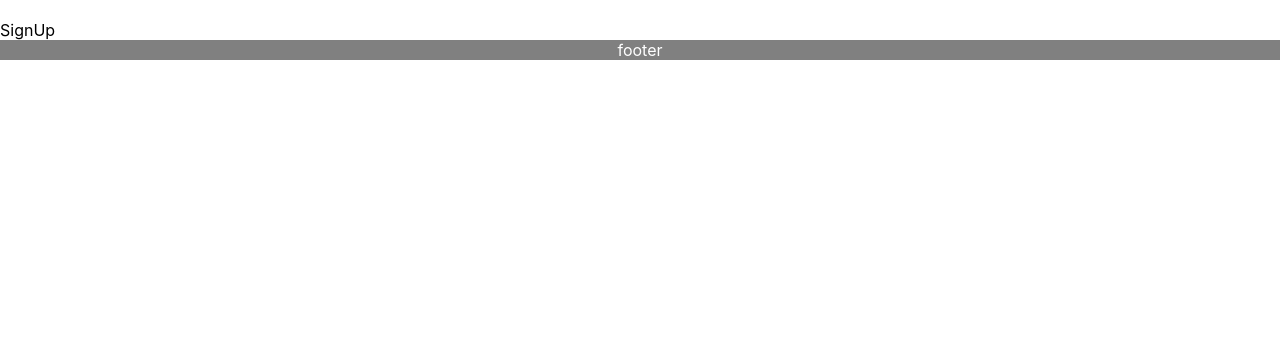
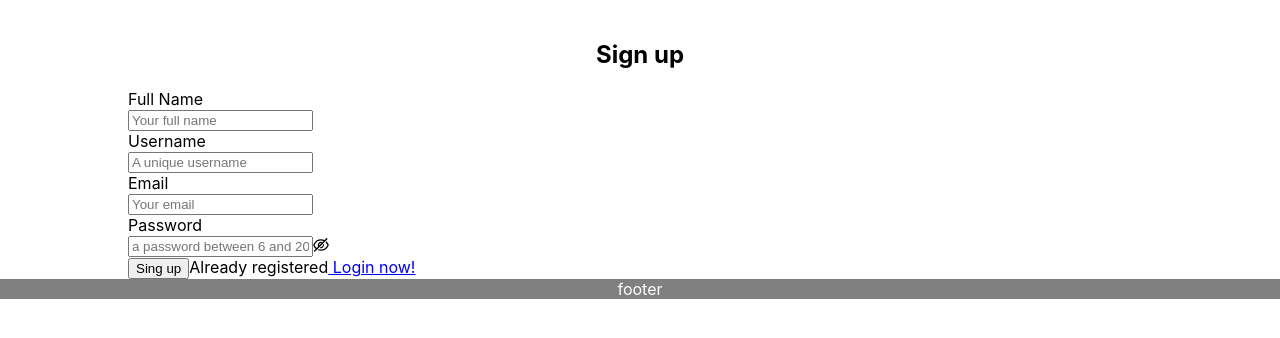
Before and after one commit to healingfields/Polling-App, a React (Create React App) app in the folder polling-frontend/: page /signup in a window 1280 px wide. Shown: the top 338 px of the page. Built offline with nearby package versions, Linux system fonts and the light colour scheme.

Commit message:
created the signUp initial funtionnalities

```diff
--- a/polling-frontend/src/components/presentational/user/signUp/SignUp.css
+++ b/polling-frontend/src/components/presentational/user/signUp/SignUp.css
@@ -0,0 +1,4 @@
+.signup-container{
+    max-width: 80%;
+    margin: 0 auto;
+}
--- a/polling-frontend/src/components/presentational/user/signUp/SignUp.js
+++ b/polling-frontend/src/components/presentational/user/signUp/SignUp.js
@@ -1,9 +1,214 @@
-import React from 'react'
+import React, { useState } from 'react'
+import './SignUp.css'
+import { Button, Checkbox, Form, Input } from 'antd';
+import { Link, redirect } from 'react-router-dom';
+import {signUp, checkUsernameAvailability} from '../../../../util/ApiUtils'
 
 function SignUp() {
+
+  const [user, setUser] = useState({
+    name:{value:''},
+    username:{value:''},
+    email:{value:''},
+    password:{value:''}
+  })
+
+  const handleInputChange = (event, validationFunction) => {
+    const target = event.target
+    const inputName = target.name
+    const inputValue = target.value
+
+    setUser({
+      [inputName]:{
+        value:inputValue,
+        ...validationFunction(inputName)
+      }
+    });
+  }
+
+  const validateName = (name) => {
+    if(name.length < 3){
+      return {
+        validationStatus: 'error',
+        errorMsg: 'name is too short (Minimum 3 characters needed)'
+      }
+    }else if(name.length > 15){
+      return {
+        validationStatus: 'error',
+        errorMsg: 'name is too long (Maximum 15 characters needed)'
+      }
+    }else{
+      return {
+        validationStatus: 'success',
+        errorMsg: null
+      }
+    }
+  }
+
+  const validateEmail = (email) => {
+    if(!email){
+      return {
+        validationStatus: 'error',
+        errorMsg: 'email shouldnt be empty'
+      }
+    }
+    const EMAIL_REGEX = RegExp('[^@ ]+@[^@ ]+\\.[^@ ]+');
+    if(!EMAIL_REGEX.test(email)){
+      return {
+        validationStatus: 'error',
+        errorMsg: 'email not valid'
+      }
+    }
+    if(email>22){
+      return {
+        validationStatus: 'error',
+        errorMsg: "email is too long"
+      }
+    }
+    return {
+      validationStatus:'sucess',
+      errorMsg: null
+    }
+  }
+
+  const validateUsername = (username) => {
+    if(username.length < 3){
+      return {
+        validationStatus: 'error',
+        errorMsg: 'username is too short (Minimum 3 characters needed)'
+      }
+    }else if(username.length > 15){
+      return {
+        validationStatus: 'error',
+        errorMsg: 'username is too long (Maximum 15 characters needed)'
+      }
+    }else{
+      return {
+        validationStatus: 'success',
+        errorMsg: null
+      }
+    }
+  }
+
+  const validateUsernameAvailability = () => {
+      if(user.username.validationStatus === 'error'){
+        return;
+      }
+
+    setUser({
+      username:{
+        ...user,
+        validationStatus:'validating',
+        errorMsg:null
+      }
+    });
+
+    checkUsernameAvailability(user.username.value)
+      .then(response=>{
+        if(response.available){
+          setUser({
+            username:{
+              ...user,
+              validationStatus:'success',
+              errorMsg:null
+            }
+          })
+        }else{
+          setUser({
+            username:{
+              ...user,
+              validationStatus:'error',
+              errorMsg:'this username is already taken'
+            }
+          });
+        }
+      }).catch(error=>{
+        setUser
+      })
+  }
+
+  const handleSubmit = (event) => {
+    event.preventDefault();
+    signUp(user)
+      .then(response => {
+        console.log("user created");
+        redirect("/login");
+      }).catch(error=>{
+        console.log("something went wrong");
+      })
+
+  }
+
+
   return (
-    <div>SignUp</div>
-  )
+    <div className='signup-container'>
+      <h1 style={{textAlign:"center"}}>Sign up</h1>
+      <div className='signup-content'>
+      <Form
+      name="basic"
+      labelCol={{ span: 8 }}
+      wrapperCol={{ span: 16 }}
+      initialValues={{ remember: true }}
+      autoComplete="off"
+      onFinish={handleSubmit}
+    >
+      <Form.Item
+        label="Full Name"
+        rules={[{ required: true, message: 'Please input your name!' }]}
+      >
+        <Input
+          name="name"
+          size='large'
+          placeholder='Your full name'
+          value={user.name.value}
+          onChange={(event) =>handleInputChange(event, validateName)}/>
+      </Form.Item>
+      <Form.Item
+        label="Username"
+        rules={[{ required: true, message: 'Please input your username!' }]}
+      >
+        <Input
+          name="username"
+          size='large'
+          placeholder='A unique username'
+          value={user.username.value}
+          onChange={(event) =>handleInputChange(event, validateUsername)}/>
+      </Form.Item>
+      <Form.Item
+        label="Email"
+        rules={[{ required: true, message: 'Please input your email!' }]}
+      >
+        <Input
+          name="email"
+          type='email'
+          size='large'
+          placeholder='Your email'
+          value={user.email.value}
+          onChange={(event) =>handleInputChange(event, validateEmail)}/>
+      </Form.Item>
+
+      <Form.Item
+        label="Password"
+        name="password"
+        rules={[{ required: true, message: 'Please input your password!' }]}
+      >
+        <Input.Password
+          size='large'
+          name='password'
+          placeholder='a password between 6 and 20 characters'
+          value={user.password.value} />
+      </Form.Item>
+
+      <Form.Item wrapperCol={{ offset: 8, span: 16 }}>
+        <Button type="primary" htmlType="submit" size='large'>
+          Sing up
+        </Button>
+        Already registered<Link to="/login">  Login now!</Link>
+      </Form.Item>
+    </Form>
+      </div>
+    </div>
+  );
 }
 
 export default SignUp
```
